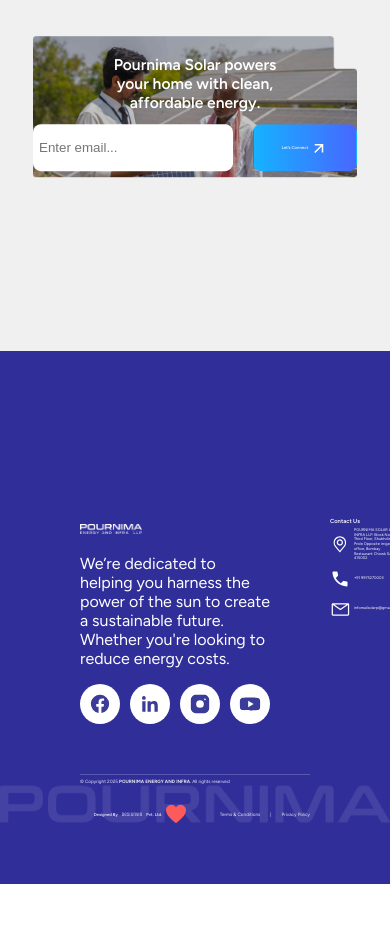
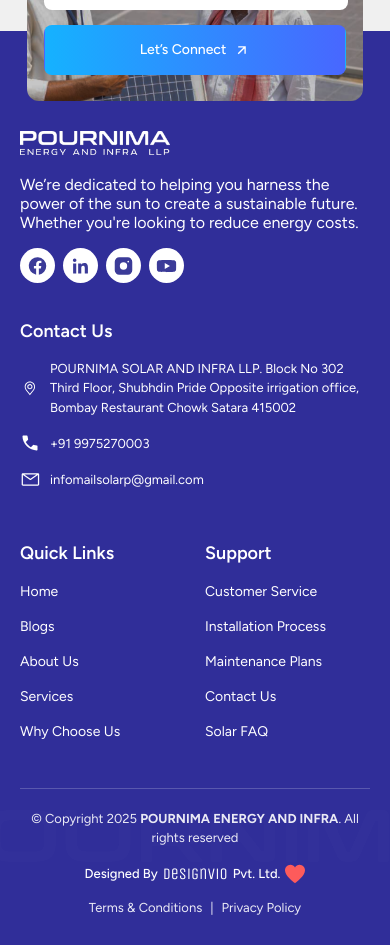
Before and after one commit to shivani20-kar/solar, a React (Create React App) app: page / in a window 390 px wide. Shown: the part 7220-8165 px from the top of the page. Before the commit the page ends 8104 px from the top, so only its background shows below. Built offline with nearby package versions, Linux system fonts and the light colour scheme.

Commit message:
footer done

```diff
--- a/src/Footer.css
+++ b/src/Footer.css
@@ -1,6 +1,5 @@
 @import url("https://fonts.googleapis.com/css2?family=Unica+One&display=swap");
 
-/* HERO SECTION */
 .footer-wrapper {
   width: 100%;
   background: #f0f0f0;
@@ -338,3 +337,203 @@
 .dividers {
   color: #fff;
 }
+
+@media screen and (min-width: 320px) and (max-width: 480px) {
+
+  .footer-wrapper {
+    overflow: hidden;
+  }
+
+  /* HERO SECTION */
+
+  .footer-hero {
+    width: 84%;
+    height: auto;
+    min-height: 200px;
+    transform: translateY(70px);
+    border-radius: 12px;
+    background-size: cover;
+    background-position: center;
+    padding: 3vh 1vw;
+  }
+
+  .footer-hero-overlay {
+    padding: 1vh 0vw;
+  }
+
+  .footer-hero-title {
+    font-size: 19px;
+    line-height: 1.3;
+    max-width: 100%;
+    margin-bottom: 25px;
+  }
+
+  .footer-hero-input {
+    flex-direction: column;
+    width: 90%;
+    gap: 15px;
+    max-width: 100%;
+  }
+
+  .footer-hero-input input {
+    width: 90%;
+    padding: 14px 16px;
+    font-size: 14px;
+    border-radius: 8px;
+  }
+
+  .footer-hero-input button {
+    width: 100%;
+    padding: 14px 16px;
+    font-size: 14px;
+    gap: 8px;
+    border-radius: 8px;
+  }
+
+  .footer-hero-input button svg {
+    width: 16px;
+    height: 16px;
+  }
+
+  .footer {
+    padding: 100px 20px 30px;
+    margin-top: 0;
+  }
+
+  .footer::before {
+    width: 140%;
+    height: 250px;
+    top: 88%;
+    background-size: contain;
+    opacity: 0.15;
+  }
+
+ /* GRID */
+
+.footer-container {
+  display: grid;
+  grid-template-columns: 1fr 1fr;
+  gap: 20px;
+  max-width: 100%;
+}
+
+/* First column full width */
+.footer-container .footer-col:first-child {
+  grid-column: 1 / -1;
+}
+
+/* Second column full width */
+.footer-container .footer-col:nth-child(2) {
+  grid-column: 1 / -1;
+}
+  .footer-logo-wrap {
+    margin-top: 0;
+    margin-bottom: 10px;
+  }
+
+  .footer-logo-img {
+    width: 150px;
+  }
+
+  /* CONTACT */
+
+  .footer-contact-item {
+    gap: 10px;
+    margin-bottom: 16px;
+    font-size: 13px;
+    line-height: 1.5;
+  }
+
+  .footer-icon {
+    width: 20px;
+    height: 20px;
+  }
+
+  /* SOCIAL ICONS */
+
+  .footer-social-icons {
+    gap: 8px;
+    flex-wrap: wrap;
+  }
+
+  .footer-social-icons a {
+    width: 35px;
+    height: 35px;
+  }
+
+  .footer-social-icons svg {
+    font-size: 20px;
+    padding: 7px;
+  }
+
+  /* HEADINGS */
+
+  .footer-heading {
+    font-size: 18px;
+    margin-bottom: 16px;
+  }
+
+  /* LINKS */
+
+  .footer-links li {
+    margin-bottom: 14px;
+  }
+
+  .footer-links a {
+    font-size: 14px;
+    line-height: 1.5;
+  }
+
+  /* NEWSLETTER */
+
+  .footer-newsletter {
+    flex-direction: column;
+    gap: 12px;
+  }
+
+  .footer-newsletter input {
+    width: 100%;
+    padding: 12px;
+    font-size: 14px;
+  }
+
+  .footer-newsletter button {
+    width: 100%;
+    padding: 12px;
+    font-size: 14px;
+  }
+
+  /* FOOTER BOTTOM */
+
+  .footer-bottom {
+    flex-direction: column;
+    justify-content: center;
+    text-align: center;
+    gap: 16px;
+    padding-top: 20px;
+    margin-top: 30px;
+  }
+
+  .footer-copy {
+    font-size: 13px;
+    line-height: 1.5;
+  }
+
+  .footer-designed {
+    font-size: 13px;
+    flex-wrap: wrap;
+    text-align: center;
+    gap: 5px;
+  }
+
+  .designvio-link {
+    font-size: 16px;
+  }
+
+  .footer-bottom-links {
+    font-size: 13px;
+    justify-content: center;
+    flex-wrap: wrap;
+    gap: 8px;
+  }
+}
```
